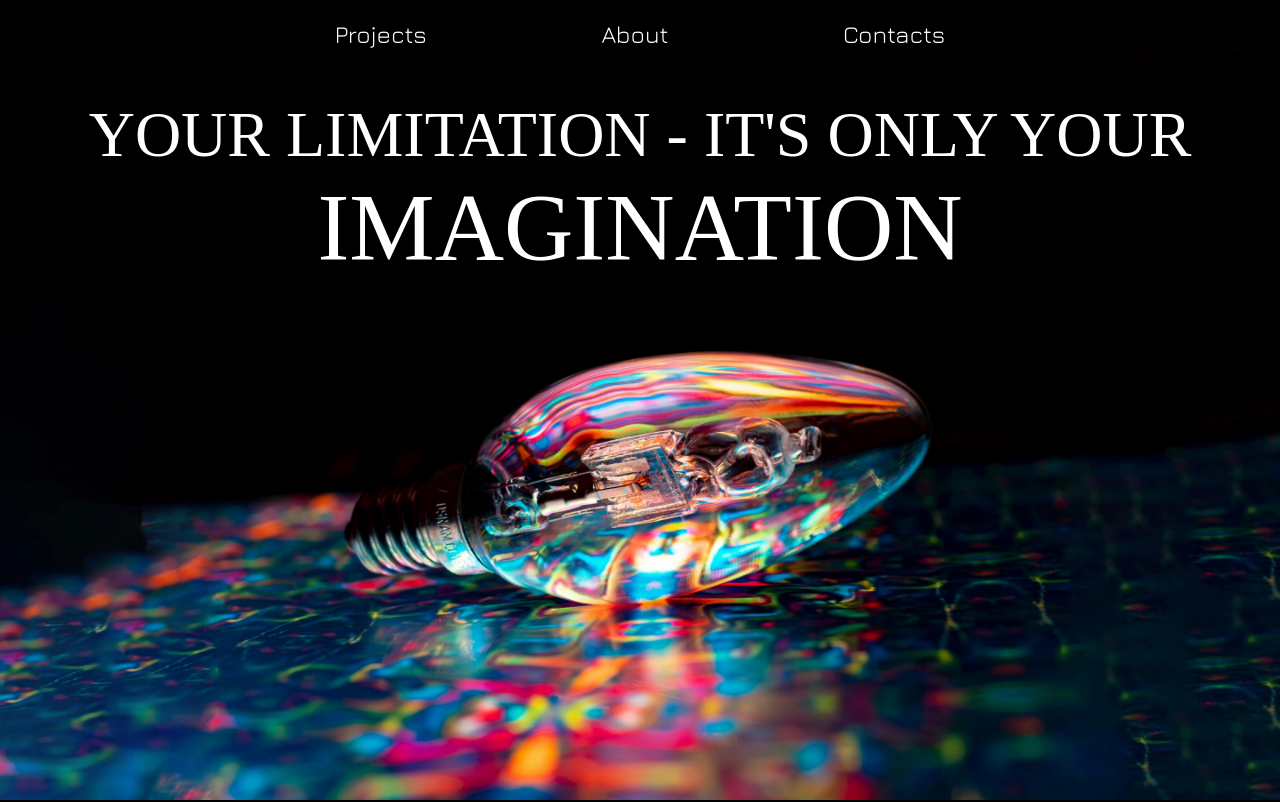
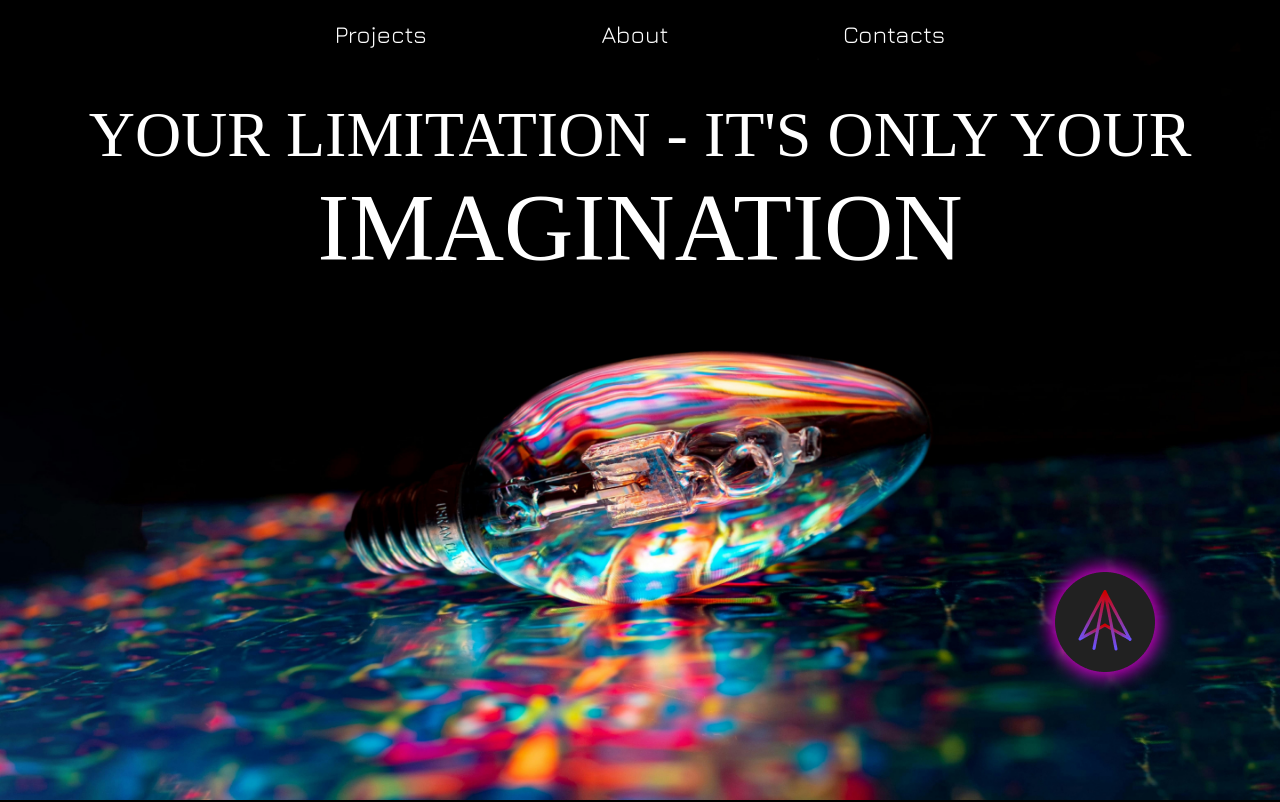
Before and after one commit to BaitemirAsanbaev/portfolio-old, a Vue app: page / in a window 1280 px wide. Shown: the top 802 px of the page. Built offline with nearby package versions, Linux system fonts and the light colour scheme; a web font is replaced by a local one.

Commit message:
scroll features

```diff
--- a/src/App.vue
+++ b/src/App.vue
@@ -1,9 +1,12 @@
 <template>
   <div class="App">
     <Header />
-    <Projects/>
-    <About/>
-    <Footer/>
+    <Projects />
+    <About />
+    <Footer />
+    <div class="curtain">
+      <a href="#nav"><img src="./assets/curtain.png" alt="curtain" /></a>
+    </div>
   </div>
 </template>
 
@@ -19,21 +22,28 @@ export default {
     About,
     Footer,
     Projects
-}
+  }
 }
 </script>
 
 <style lang="scss">
 @import url('https://fonts.googleapis.com/css2?family=Jura&family=Macondo&display=swap');
-body{
+
+body {
   margin: 0;
   padding: 0;
   background-color: #000;
 }
-*{
+
+* {
   box-sizing: border-box;
   transition: .3s ease-in;
   font-family: 'Jura', sans-serif;
+  scroll-behavior: smooth;
 }
-
+.curtain{
+  position: fixed;
+  bottom: 100px;
+  right: 100px;
+}
 </style>
--- a/src/components/About.vue
+++ b/src/components/About.vue
@@ -1,5 +1,5 @@
 <template>
-  <div class="about">
+  <div id="about" class="about">
     <Line/>
     <Info/>
     <Skills/>
--- a/src/components/Footer.vue
+++ b/src/components/Footer.vue
@@ -1,5 +1,5 @@
 <template>
-  <footer>
+  <footer id="contacts">
     <Title title="Contact me"/>
     <ul>
       <li>
--- a/src/components/Nav.vue
+++ b/src/components/Nav.vue
@@ -1,9 +1,9 @@
 <template>
-  <nav>
+  <nav id="nav">
     <ul>
-      <li><a href="#">Projects</a></li>
-      <li><a href="#">About</a></li>
-      <li><a href="#">Contacts</a></li>
+      <li><a href="#projects">Projects</a></li>
+      <li><a href="#about">About</a></li>
+      <li><a href="#contacts">Contacts</a></li>
     </ul>
   </nav>
 </template>
--- a/src/components/Projects.vue
+++ b/src/components/Projects.vue
@@ -1,6 +1,6 @@
 <template>
   <Title title="Projects" />
-  <div class="projects">
+  <div id="projects" class="projects">
     <div v-for=" el in projects" :key="el.title" class="card">
       <img :src="el.img" alt="alt" />
       <div class="title">{{ el.title }}</div>
```
Also changed, not shown: src/assets/curtain.png (added).
